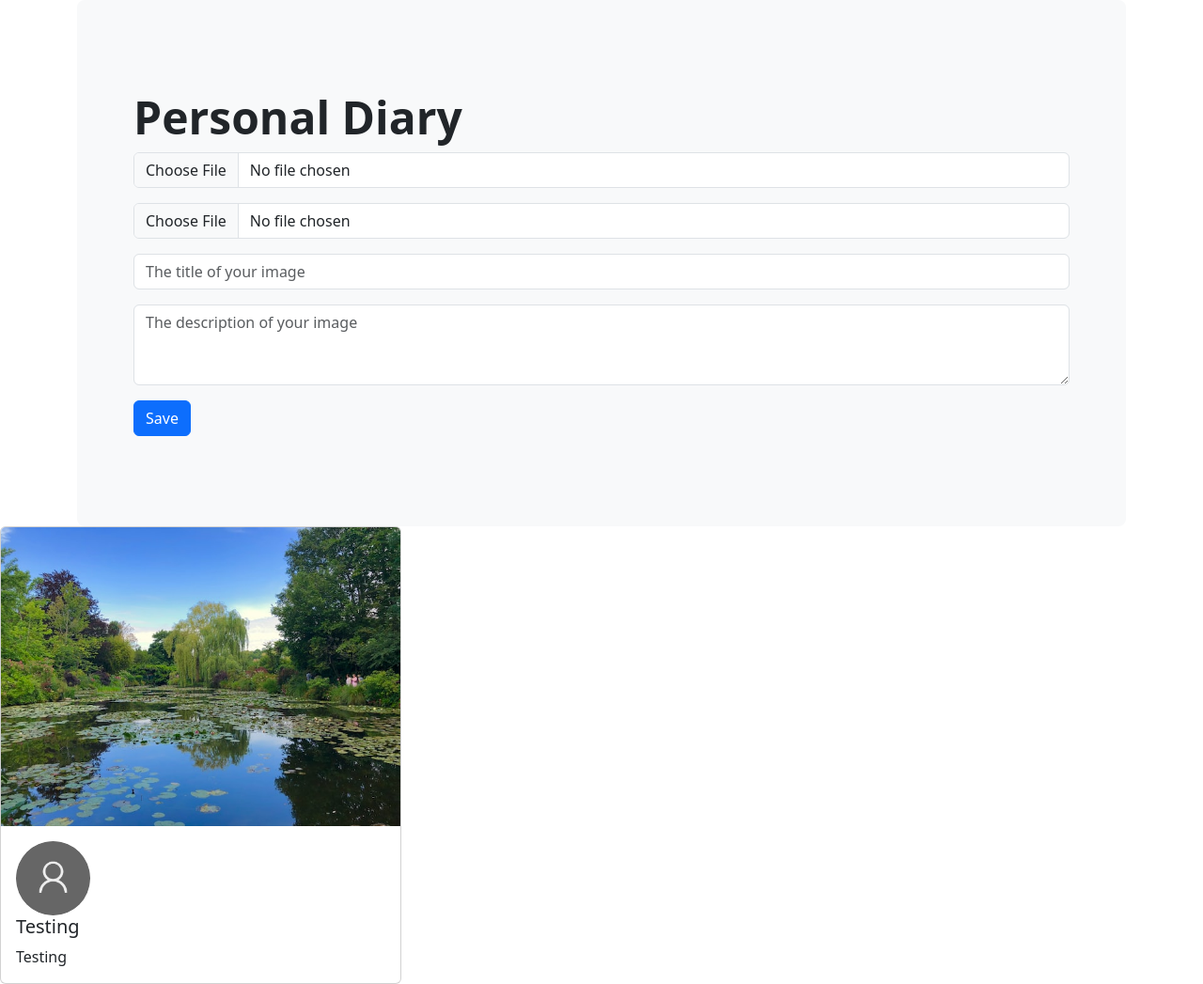
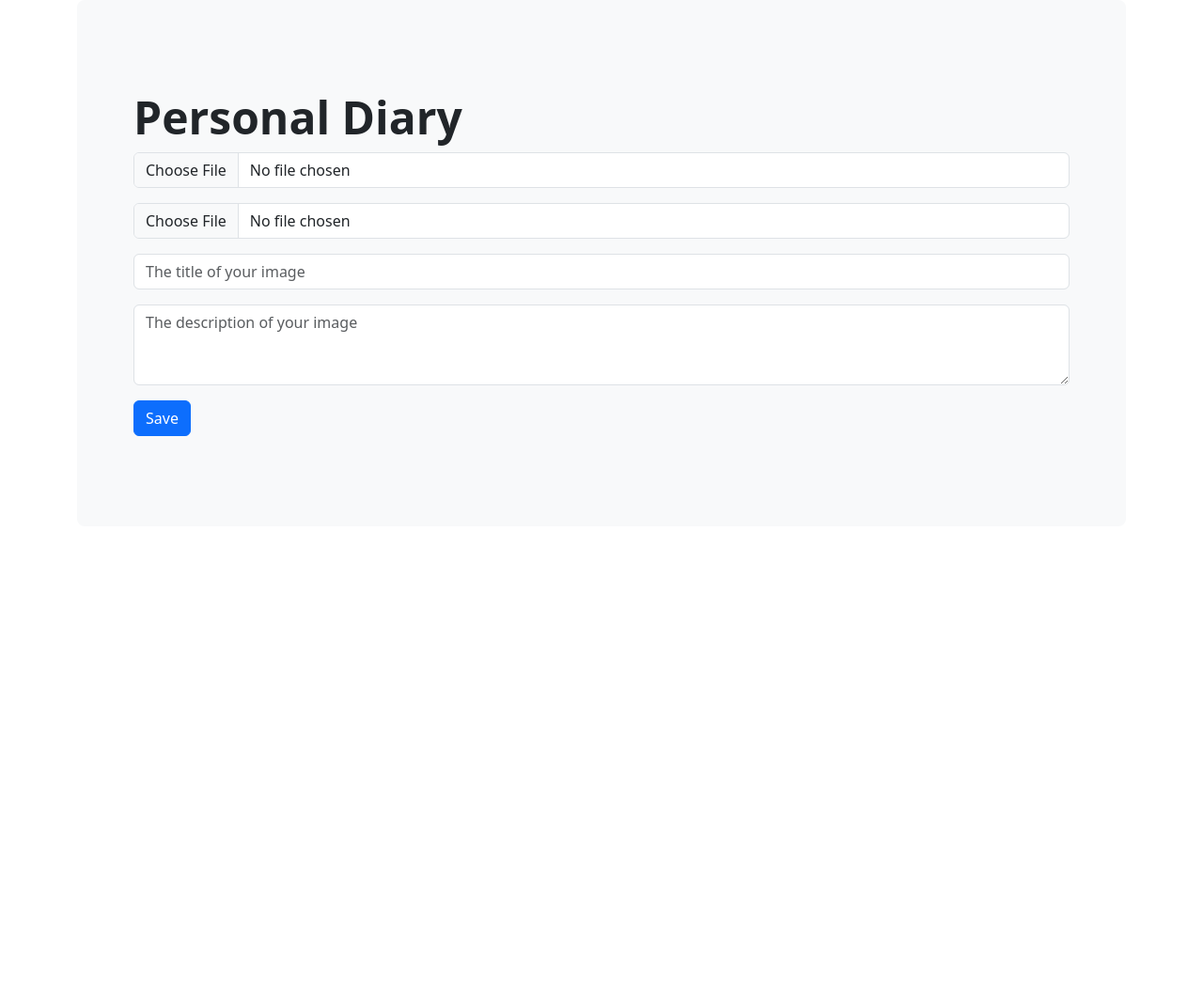
Before and after one commit to zm-ibrahim/diary-flask, a Flask app: page / in a window 1280 px wide. Shown: the whole page at 94% size. After the commit the page ends 464 px from the top, so only its background shows below. Run offline with Flask 2, Linux system fonts and the light colour scheme; data that the repository does not hold is empty; some libraries are stand-ins or nearby versions.

Commit message:
cek ulang

```diff
--- a/templates/index.html
+++ b/templates/index.html
@@ -135,18 +135,6 @@
 
         }
     </script>
-    <div class="col-md-4">
-        <div class="card">
-            <img src="../static/images/default-image.jpg" class="card-img-top" alt="..." />
-            <div class="card-body">
-                <div class="rounded-circle profile-image"
-                    style="background-image: url('../static/images/default-profile-image.png');"></div>
-                <h5 class="card-title">Testing</h5>
-                <p class="card-text">Testing</p>
-                <!-- <h6 class="card-subtitle mb-2 text-muted">${time}</h6> -->
-            </div>
-        </div>
-    </div>
 </body>
 
 </html>
```
